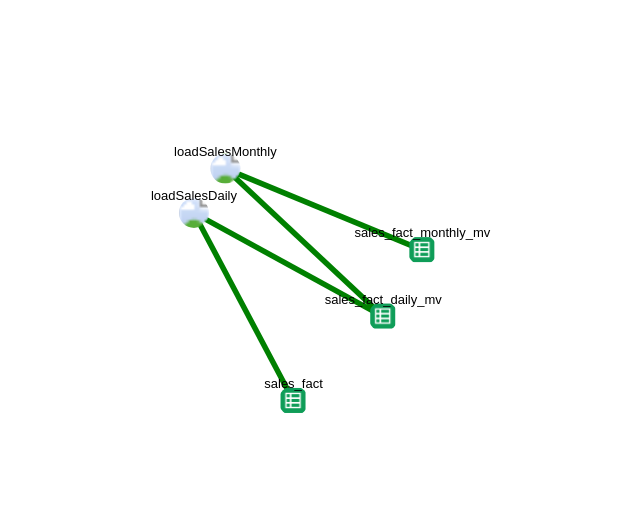
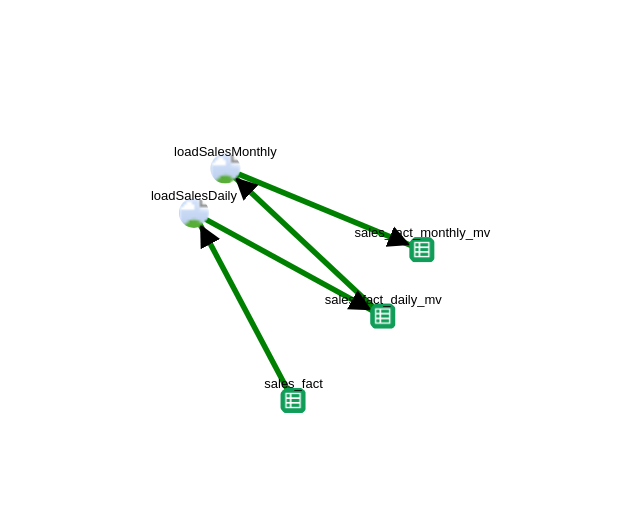
Before and after one commit to DarshanKumar89/DGI-Metadata, a plain HTML site: page Phase2/partials/sample.html in a window 1280 px wide. Shown: the whole page, without its empty margins (97-737 px from the left). Drawn offline with nearby package versions, Linux system fonts and the light colour scheme.

Commit message:
LinageModified

```diff
--- a/Phase2/partials/sample.html
+++ b/Phase2/partials/sample.html
@@ -80,13 +80,19 @@ function update() {
                         .append("svg:image").attr("xlink:href","../img/tableicon.png").attr("x",2).attr("y",2).attr("width",25).attr("height",25);
 
 
+//arrow
+ svg.append("svg:defs").append("svg:marker").attr("id", "arrow").attr("viewBox", "0 0 10 10").attr("refX", 16).attr("refY", 5).attr("markerUnits", "strokeWidth").attr("markerWidth", 4).attr("markerHeight", 8).attr("orient", "auto").append("svg:path").attr("d", "M 0 0 L 10 5 L 0 10 z");
+//arrow
   var nodeEnter = node.enter().append("g")
       .attr("class", "node")
       .on("click", click)
       .call(force.drag);
 
+
   nodeEnter.append("circle")
       .attr("r", function(d) { return 15; });
+
+    link.attr("marker-end", "url(#arrow)"); //also added attribute for arrow at end
 
   nodeEnter.append("text")
       .attr("dy", "-1em")
@@ -101,6 +107,8 @@ function update() {
                             }
                             return colors(i);
                         });
+
+
 }
 
 function tick() {
```
